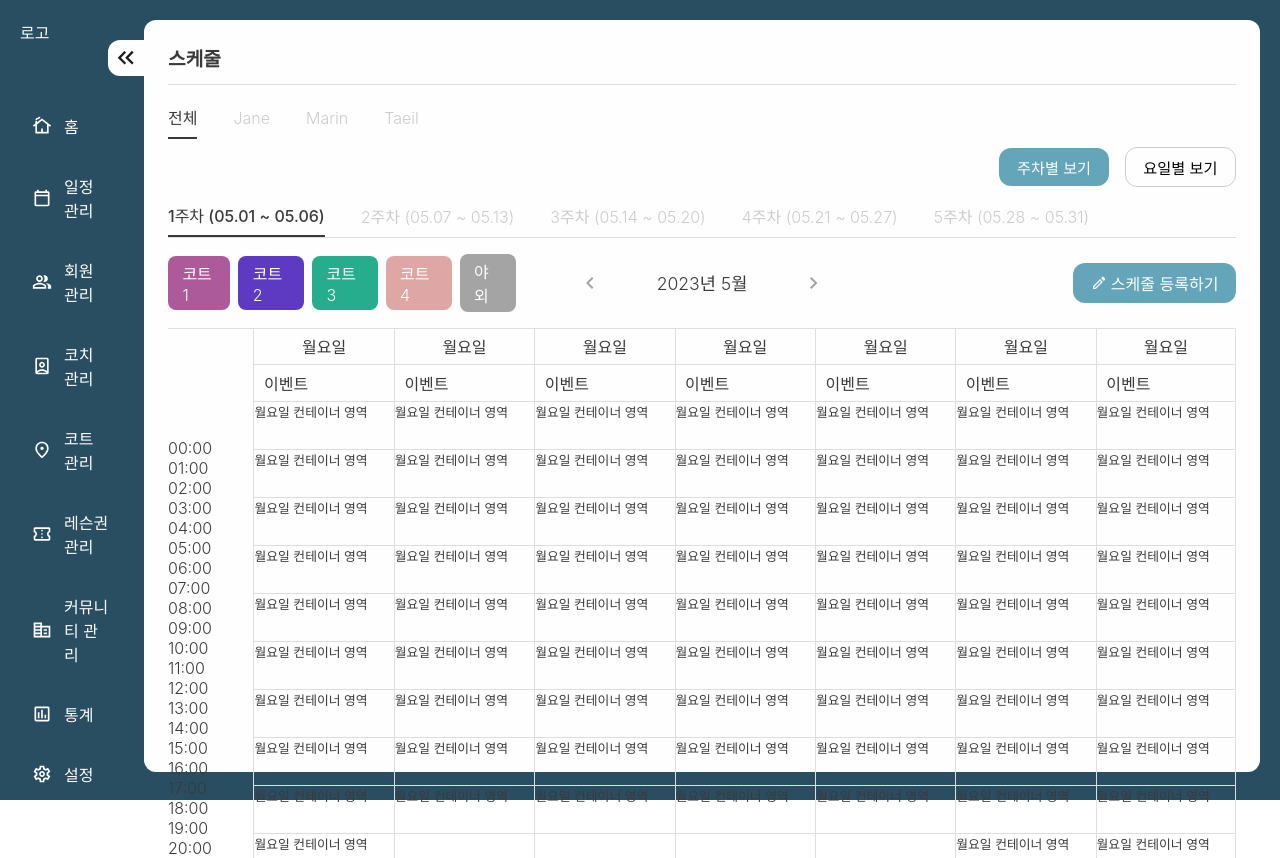
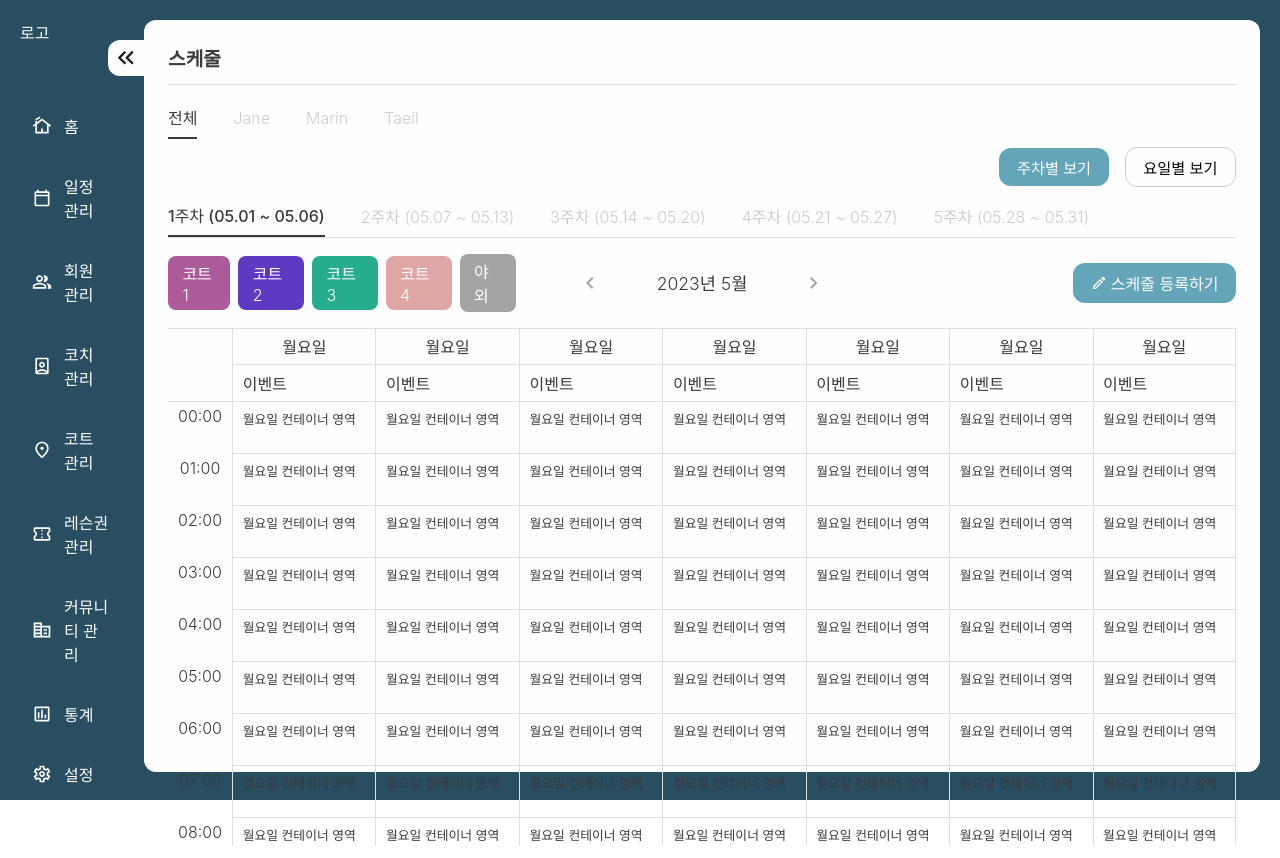
Before and after one commit to kimGyeongSeok-web/temp_repo, a Next.js app: page /schedule in a window 1280 px wide. Built offline with nearby package versions, Linux system fonts and the light colour scheme; a web font is replaced by a local one.

Commit message:
Schedule Page Calender Component Week Object Developing

```diff
--- a/pages/schedule/index.tsx
+++ b/pages/schedule/index.tsx
@@ -71,6 +71,10 @@ const SchedulePage = () => {
   const { calendarYear, calendarMonth, currentDate, weekTabList, dateList }: WeekListProps = getWeekList();
 
   // 주차별 탭 목록
+  const [calendarDate, setCalendarDate] = useState({
+    year: calendarYear,
+    month: calendarMonth,
+  });
   const [currentWeek, setCurrentWeek] = useState<string>(weekTabList[0].id);
   const [weekList,] = useState(weekTabList);
 
@@ -88,8 +92,8 @@ const SchedulePage = () => {
       <TabList state={currentWeek} setState={setCurrentWeek} list={weekList} borderBottom={true} />
       <Calendar
         courtList={courtList}
-        calendarYear={calendarYear}
-        calendarMonth={calendarMonth}
+        calendarDate={calendarDate}
+        setCalendarDate={setCalendarDate}
       />
     </>
   )
--- a/src/components/schedule/Calendar.tsx
+++ b/src/components/schedule/Calendar.tsx
@@ -5,15 +5,27 @@ import { ObjectProps } from "@interfaces/common";
 import SingleArrowLeftIcon from "@icons/grey_single_arrow_left.svg";
 import SingleArrowRightIcon from "@icons/grey_single_arrow_right.svg";
 import WriteIcon from "@icons/edit_white.svg";
-import { getTimeZoneList } from "@utils/date";
+import { getTimeZoneList, getPrevNextMonth } from "@utils/date";
+import { Dispatch, SetStateAction } from "react";
+
+interface T{
+  [key: string]: number;
+};
 
 interface CalendarProps {
   courtList: Array<ObjectProps<string>>;
-  calendarYear: number;
-  calendarMonth: number;
+  calendarDate: T;
+  setCalendarDate: Dispatch<SetStateAction<{
+    year: number;
+    month: number;
+  }>>
 };
 
-const Calendar = ({ courtList, calendarYear, calendarMonth }: CalendarProps) => {
+const Calendar = ({ courtList, calendarDate, setCalendarDate }: CalendarProps) => {
+
+  const { year, month } = calendarDate;
+
+  const { timeList } = getTimeZoneList();
 
   // 몇년 몇월인지
 
@@ -23,9 +35,22 @@ const Calendar = ({ courtList, calendarYear, calendarMonth }: CalendarProps) =>
 
   // 예약리스트
 
-  const { timeList } = getTimeZoneList();
+  const onClickPrevMonthHandler = () =>{
+    const { prevDate } = getPrevNextMonth(year, month);
+    setCalendarDate({
+      year: prevDate.year,
+      month: prevDate.month
+    });
+  };
 
-  console.log(timeList);
+  const onClickNextMonthHandler = () =>{
+
+    const { nextDate } = getPrevNextMonth(year, month);
+    setCalendarDate({
+      year: nextDate.year,
+      month: nextDate.month
+    });
+  };
 
   return (
     <Container>
@@ -50,14 +75,16 @@ const Calendar = ({ courtList, calendarYear, calendarMonth }: CalendarProps) =>
             width={24}
             height={24}
             cursor={"pointer"}
+            onClick={onClickPrevMonthHandler}
           />
-          {calendarYear}년 {calendarMonth}월
+          {year}년 {month}월
           <Image
             src={SingleArrowRightIcon}
             alt="next button"
             width={24}
             height={24}
             cursor={"pointer"}
+            onClick={onClickNextMonthHandler}
           />
         </CalendarHeaderContainer>
         <HeaderBtnContainer>
@@ -112,15 +139,17 @@ const Calendar = ({ courtList, calendarYear, calendarMonth }: CalendarProps) =>
       </WeekHeaderContainer>
       <CalendarContainer>
         <TimeZoneContainer>
-          {
-            (timeList && timeList.length > 0) && timeList.map((item) => {
-              return (
-                <div key={item}>
-                  {item}
-                </div>
-              )
-            })
-          }
+          <ul>
+            {
+              (timeList && timeList.length > 0) && timeList.map((item) => {
+                return (
+                  <TimeList key={item}>
+                    {item}
+                  </TimeList>
+                )
+              })
+            }
+          </ul>
         </TimeZoneContainer>
         <WeekContainer>
           <DateContainer>
@@ -147,6 +176,15 @@ const Calendar = ({ courtList, calendarYear, calendarMonth }: CalendarProps) =>
           </DateContainer>
           <DateContainer>
             <DateEventLists>
+            <DateEventList>월요일 컨테이너 영역</DateEventList>
+              <DateEventList>월요일 컨테이너 영역</DateEventList>
+              <DateEventList>월요일 컨테이너 영역</DateEventList>
+              <DateEventList>월요일 컨테이너 영역</DateEventList>
+              <DateEventList>월요일 컨테이너 영역</DateEventList>
+              <DateEventList>월요일 컨테이너 영역</DateEventList>
+              <DateEventList>월요일 컨테이너 영역</DateEventList>
+              <DateEventList>월요일 컨테이너 영역</DateEventList>
+              <DateEventList>월요일 컨테이너 영역</DateEventList>
               <DateEventList>월요일 컨테이너 영역</DateEventList>
               <DateEventList>월요일 컨테이너 영역</DateEventList>
               <DateEventList>월요일 컨테이너 영역</DateEventList>
@@ -160,6 +198,15 @@ const Calendar = ({ courtList, calendarYear, calendarMonth }: CalendarProps) =>
           </DateContainer>
           <DateContainer>
             <DateEventLists>
+            <DateEventList>월요일 컨테이너 영역</DateEventList>
+              <DateEventList>월요일 컨테이너 영역</DateEventList>
+              <DateEventList>월요일 컨테이너 영역</DateEventList>
+              <DateEventList>월요일 컨테이너 영역</DateEventList>
+              <DateEventList>월요일 컨테이너 영역</DateEventList>
+              <DateEventList>월요일 컨테이너 영역</DateEventList>
+              <DateEventList>월요일 컨테이너 영역</DateEventList>
+              <DateEventList>월요일 컨테이너 영역</DateEventList>
+              <DateEventList>월요일 컨테이너 영역</DateEventList>
               <DateEventList>월요일 컨테이너 영역</DateEventList>
               <DateEventList>월요일 컨테이너 영역</DateEventList>
               <DateEventList>월요일 컨테이너 영역</DateEventList>
@@ -173,6 +220,15 @@ const Calendar = ({ courtList, calendarYear, calendarMonth }: CalendarProps) =>
           </DateContainer>
           <DateContainer>
             <DateEventLists>
+            <DateEventList>월요일 컨테이너 영역</DateEventList>
+              <DateEventList>월요일 컨테이너 영역</DateEventList>
+              <DateEventList>월요일 컨테이너 영역</DateEventList>
+              <DateEventList>월요일 컨테이너 영역</DateEventList>
+              <DateEventList>월요일 컨테이너 영역</DateEventList>
+              <DateEventList>월요일 컨테이너 영역</DateEventList>
+              <DateEventList>월요일 컨테이너 영역</DateEventList>
+              <DateEventList>월요일 컨테이너 영역</DateEventList>
+              <DateEventList>월요일 컨테이너 영역</DateEventList>
               <DateEventList>월요일 컨테이너 영역</DateEventList>
               <DateEventList>월요일 컨테이너 영역</DateEventList>
               <DateEventList>월요일 컨테이너 영역</DateEventList>
@@ -186,6 +242,15 @@ const Calendar = ({ courtList, calendarYear, calendarMonth }: CalendarProps) =>
           </DateContainer>
           <DateContainer>
             <DateEventLists>
+            <DateEventList>월요일 컨테이너 영역</DateEventList>
+              <DateEventList>월요일 컨테이너 영역</DateEventList>
+              <DateEventList>월요일 컨테이너 영역</DateEventList>
+              <DateEventList>월요일 컨테이너 영역</DateEventList>
+              <DateEventList>월요일 컨테이너 영역</DateEventList>
+              <DateEventList>월요일 컨테이너 영역</DateEventList>
+              <DateEventList>월요일 컨테이너 영역</DateEventList>
+              <DateEventList>월요일 컨테이너 영역</DateEventList>
+              <DateEventList>월요일 컨테이너 영역</DateEventList>
               <DateEventList>월요일 컨테이너 영역</DateEventList>
               <DateEventList>월요일 컨테이너 영역</DateEventList>
               <DateEventList>월요일 컨테이너 영역</DateEventList>
@@ -249,7 +314,7 @@ const Calendar = ({ courtList, calendarYear, calendarMonth }: CalendarProps) =>
 
 const Container = styled.div({
   position: "relative",
-  height: "80%",
+  height: "calc(80% - 16px)",
   margin: "8px 0 0 0",
   padding: "8px 0 0 0"
 });
@@ -290,15 +355,15 @@ const HeaderBtnContainer = styled.div({
 const WeekHeaderContainer = styled.div({
   position: "relative",
   display: "flex",
-  width: "92%",
-  margin: "0 0 0 8%",
+  width: "100%",
+  padding: "0 0 0 6%",
   borderBottom: "1px solid var(--basic-grey-color)",
 });
 const WeekDayContainer = styled.div({
   width: "calc(100% / 7)",
   borderLeft: "1px solid var(--basic-grey-color)",
 
-  ":nth-last-child(1)": {
+  ":nth-last-of-type(1)": {
     borderRight: "1px solid var(--basic-grey-color)"
   }
 });
@@ -317,25 +382,34 @@ const CalendarContainer = styled.div({
   height: "82%",
   display: "flex",
   overflowY: "scroll",
+
+  "::-webkit-scrollbar": {
+    scrollBehavior: "smooth",
+    display: "none"
+  }
 });
 const TimeZoneContainer = styled.div({
   position: "relative",
-  width: "8%",
+  width: "6%",
   height: "calc(100% - 36px)",
-  padding: "36px 0 0 0"
+  padding: "4px 0 0 0",
+});
+const TimeList = styled.li({
+  position: "relative",
+  height: "52px",
+  textAlign: "center",
 });
 const WeekContainer = styled.div({
   position: "relative",
-  width: "92%",
+  width: "94%",
   height: "100%",
   display: "flex",
   fontSize: "0.8rem"
 });
 const DateContainer = styled.div({
   width: "calc(100% / 7)",
-  borderLeft: "1px solid var(--basic-grey-color)",
 
-  ":nth-last-child(1)": {
+  ":nth-last-of-type(1) > ul > li": {
     borderRight: "1px solid var(--basic-grey-color)"
   }
 });
@@ -344,8 +418,11 @@ const DateEventLists = styled.ul({
 });
 const DateEventList = styled.li(
   {
-    height: "48px",
+    position: "relative",
+    height: "52px",
+    padding: "0.4rem 0.6rem",
     borderBottom: "1px solid var(--basic-grey-color)",
+    borderLeft: "1px solid var(--basic-grey-color)",
   },
   props => ({
 
--- a/src/utils/date.ts
+++ b/src/utils/date.ts
@@ -97,3 +97,29 @@ export const getTimeZoneList = () => {
     timeList: timeList
   }
 }
+
+export const getPrevNextMonth = (year: number, month: number) =>{
+
+  const dateMonth = month - 1;
+
+  const prevDate = new Date();
+  prevDate.setFullYear(month === 1 ? year - 1 : year);
+  prevDate.setMonth(month === 1 ? 11 : dateMonth - 1);
+
+  const nextDate = new Date();
+  nextDate.setFullYear(month === 12 ? year + 1 : year);
+  nextDate.setMonth(month === 12 ? 0 : dateMonth + 1);
+
+  return {
+    prevDate: {
+      fullDate: prevDate.getFullYear() + "." + (prevDate.getMonth() + 1),
+      year: prevDate.getFullYear(),
+      month: prevDate.getMonth() + 1
+    },
+    nextDate: {
+      fullDate: nextDate.getFullYear() + "." + (nextDate.getMonth() + 1),
+      year: nextDate.getFullYear(),
+      month: nextDate.getMonth() + 1
+    },
+  };
+};
```
